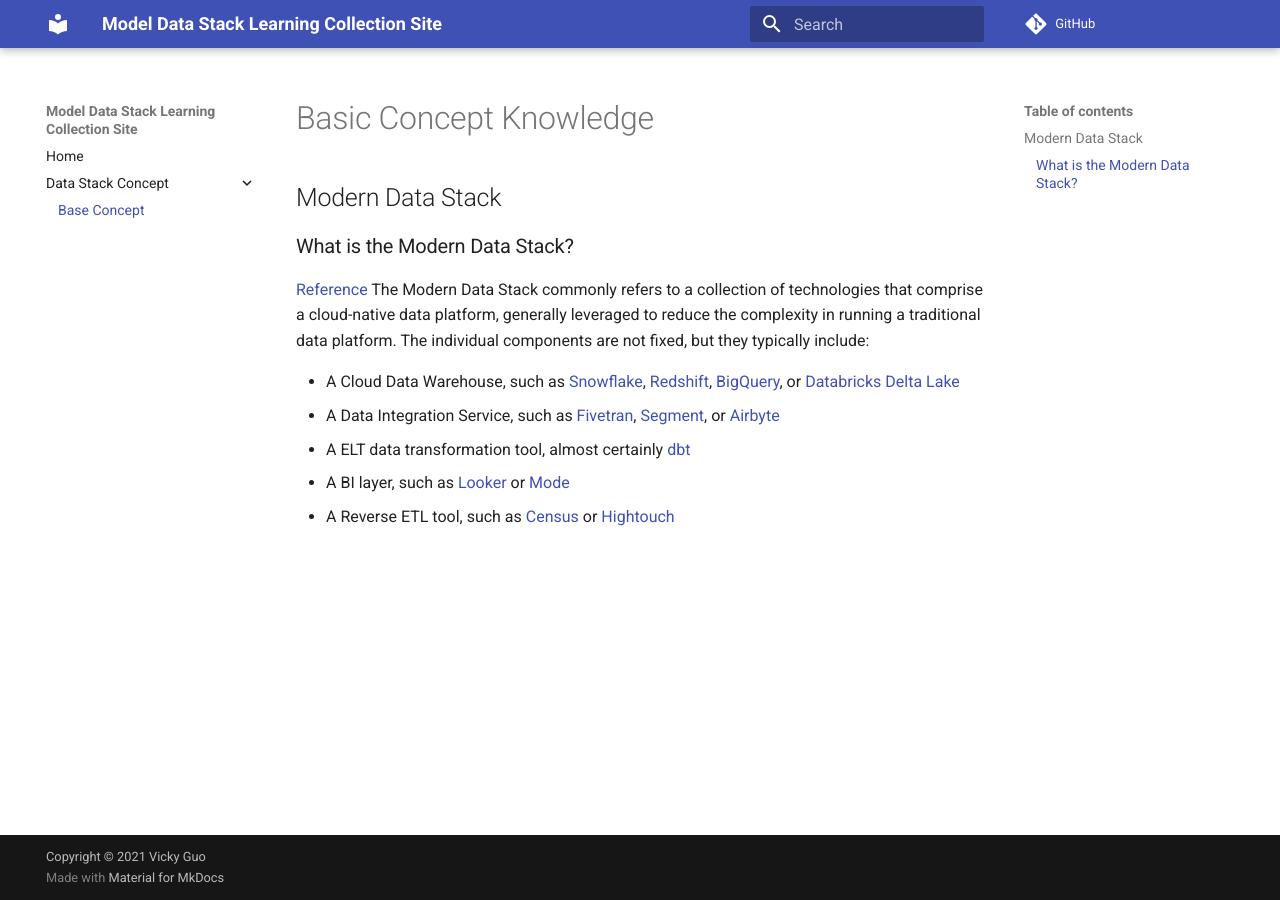
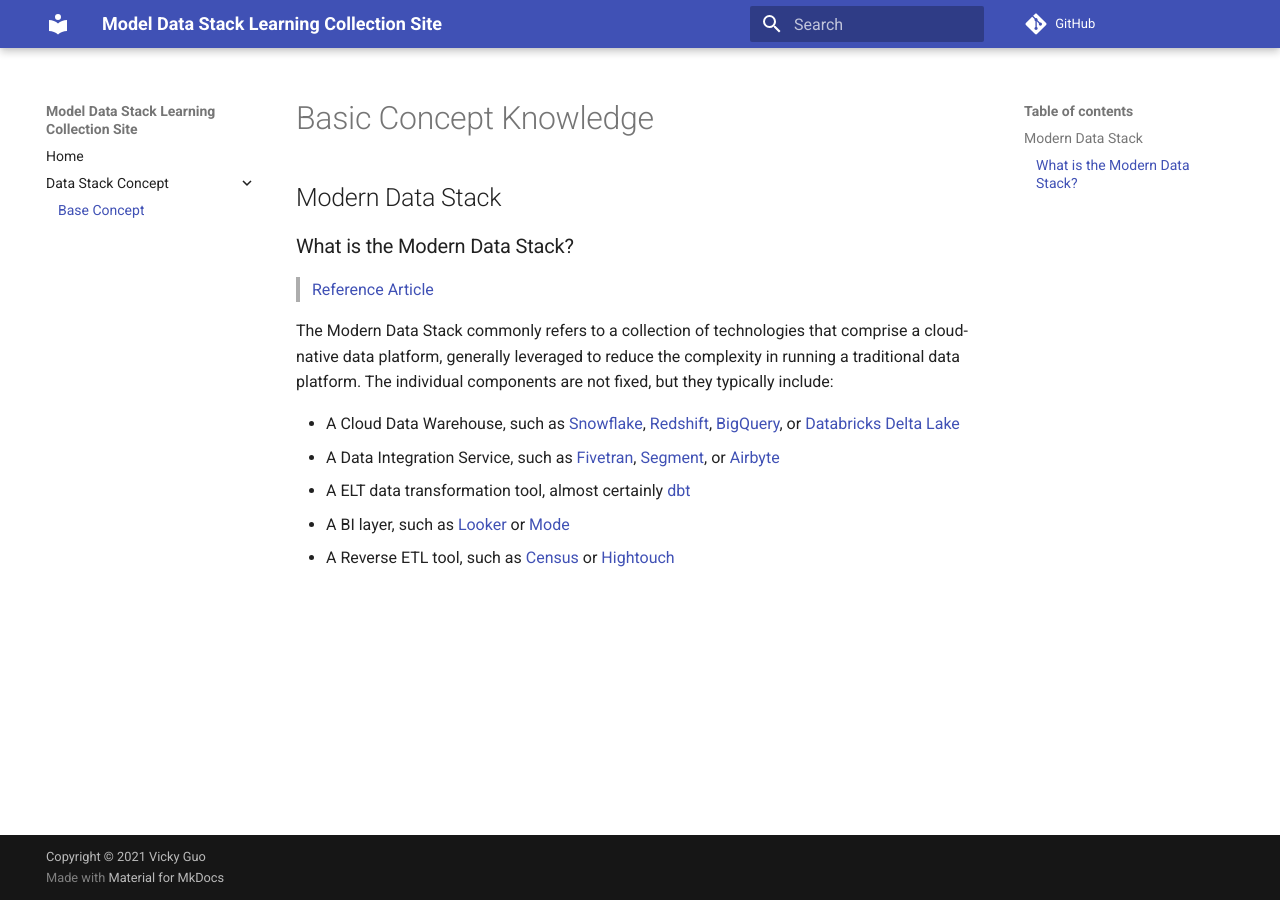
Before and after one commit to VickyGuo0907/datastack-learning, an MkDocs documentation site: the page built from docs/concept/base-concept.md, in a window 1280 px wide. Built offline with MkDocs 1.6.1 and Material for MkDocs 9.7.7, drawn with Linux system fonts in a browser that asks for light colours; comment, search, counter and statistics services are not loaded.

```diff
--- a/docs/concept/base-concept.md
+++ b/docs/concept/base-concept.md
@@ -2,8 +2,10 @@
 
 ## Modern Data Stack
 
+
 ### What is the Modern Data Stack?
-[Reference](https://continual.ai/post/the-future-of-the-modern-data-stack)
+>[Reference Article](https://continual.ai/post/the-future-of-the-modern-data-stack)
+
 The Modern Data Stack commonly refers to a collection of technologies that comprise a cloud-native data platform, generally leveraged to reduce the complexity in running a traditional data platform. The individual components are not fixed, but they typically include:
 
 * A Cloud Data Warehouse, such as [Snowflake](https://www.snowflake.com/), [Redshift](https://aws.amazon.com/pm/redshift), [BigQuery](https://cloud.google.com/bigquery), or [Databricks Delta Lake](https://databricks.com/product/delta-lake-on-databricks)
```
Also changed, not shown: docs/imgs/modern-data-stack.jpeg (added).
